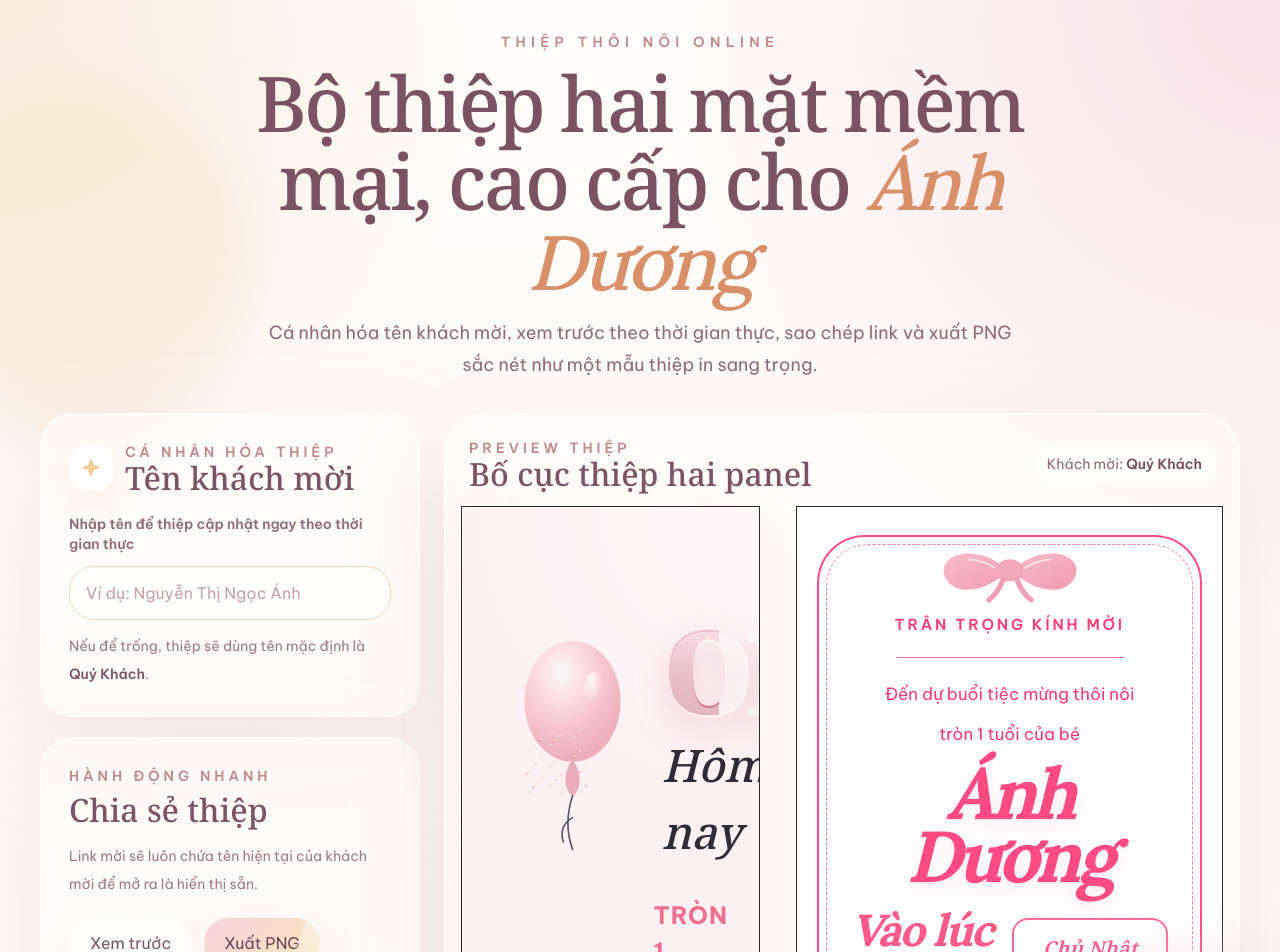
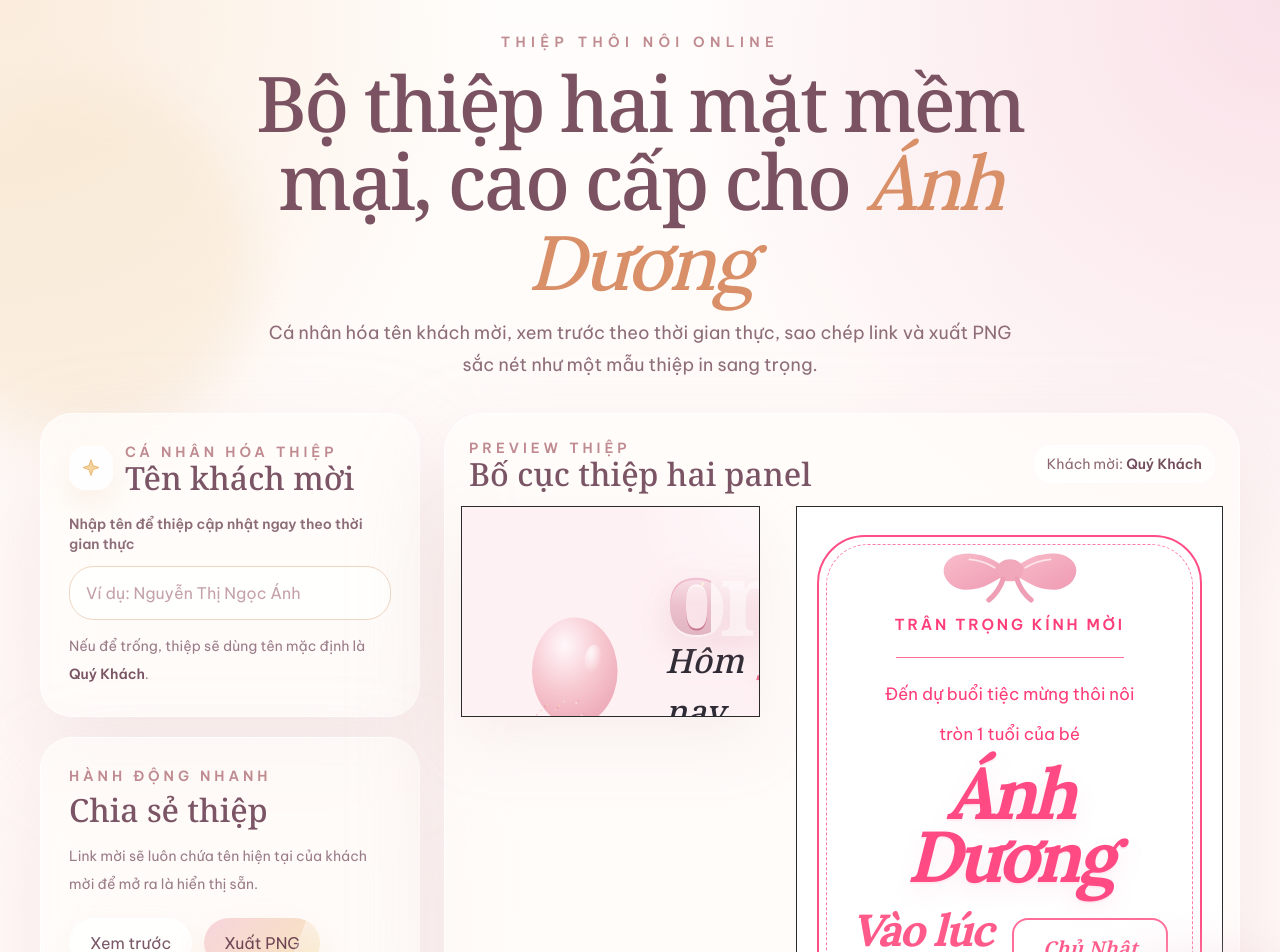
Before and after one commit to ThuKudo/Thiep-moi-tiec-thoi-noi, a Next.js app: page / in a window 1280 px wide. Shown: the top 952 px of the page. Built offline with nearby package versions, Linux system fonts and the light colour scheme.

Commit message:
fix: restore landscape proportion for cover panel

```diff
--- a/src/components/InvitationCard.tsx
+++ b/src/components/InvitationCard.tsx
@@ -10,7 +10,7 @@ type InvitationCardProps = {
 export function InvitationCard({ config, guestName }: InvitationCardProps) {
   return (
     <article className="invitation-card-shell mx-auto w-full max-w-[1240px]">
-      <div className="grid gap-6 lg:grid-cols-[1.55fr_0.8fr] lg:gap-9">
+      <div className="grid gap-6 lg:items-start lg:grid-cols-[1.55fr_0.8fr] lg:gap-9">
         <InvitationCover config={config} guestName={guestName} />
         <InvitationDetails config={config} />
       </div>
--- a/src/components/InvitationCover.tsx
+++ b/src/components/InvitationCover.tsx
@@ -43,31 +43,31 @@ export function InvitationCover({ config, guestName }: InvitationCoverProps) {
   const inviteLine = fillTemplate(config.coverInviteLine, resolvedGuestName);
 
   return (
-    <section className="cover-panel relative overflow-hidden rounded-none border border-[#2a2a2a] bg-[#fef1f4] px-7 py-8 sm:px-10 sm:py-10">
+    <section className="cover-panel relative overflow-hidden rounded-none border border-[#2a2a2a] bg-[#fef1f4] px-7 py-8 sm:px-10 sm:py-10 lg:aspect-[1.42/1] lg:px-12 lg:py-9">
       <div className="pointer-events-none absolute inset-0 bg-[radial-gradient(circle_at_top_right,rgba(255,255,255,0.5),transparent_34%)]" />
 
-      <div className="relative flex min-h-[34rem] flex-col justify-between sm:min-h-[38rem]">
+      <div className="relative flex min-h-[34rem] flex-col justify-between sm:min-h-[38rem] lg:min-h-0 lg:h-full">
         <div className="flex-1">
-          <div className="mx-auto flex max-w-[39rem] items-start justify-center gap-2 pt-8 sm:pt-12">
-            <div className="mt-10 h-[14rem] w-[8.8rem] shrink-0 sm:mt-8 sm:h-[15.5rem] sm:w-[9.5rem]">
+          <div className="mx-auto flex max-w-[39rem] items-start justify-center gap-2 pt-8 sm:pt-12 lg:max-w-[40rem] lg:items-center lg:gap-4 lg:pt-3">
+            <div className="mt-10 h-[14rem] w-[8.8rem] shrink-0 sm:mt-8 sm:h-[15.5rem] sm:w-[9.5rem] lg:mt-2 lg:h-[13.8rem] lg:w-[8.7rem]">
               <BalloonIcon />
             </div>
 
             <div className="min-w-0">
-              <div className="glitter-word text-[clamp(5.4rem,14vw,9.6rem)] leading-[0.78] tracking-[-0.08em]">
+              <div className="glitter-word text-[clamp(5.4rem,14vw,9.6rem)] leading-[0.78] tracking-[-0.08em] lg:text-[clamp(5rem,8vw,8.2rem)]">
                 {config.coverOneLabel}
               </div>
 
-              <div className="-mt-1 flex items-end gap-2 sm:gap-3">
-                <p className="pb-2 font-heading text-[clamp(1.7rem,3.8vw,2.8rem)] italic text-[#2f2c35]">
+              <div className="-mt-1 flex items-end gap-2 sm:gap-3 lg:-mt-2">
+                <p className="pb-2 font-heading text-[clamp(1.7rem,3.8vw,2.8rem)] italic text-[#2f2c35] lg:text-[2.1rem]">
                   {config.coverTodayLabel}
                 </p>
-                <p className="cover-baby-name text-[clamp(3.3rem,7.2vw,5.8rem)] leading-[0.88] text-[#ec6f8d]">
+                <p className="cover-baby-name text-[clamp(3.3rem,7.2vw,5.8rem)] leading-[0.88] text-[#ec6f8d] lg:text-[clamp(3.6rem,5.2vw,5rem)]">
                   {config.babyName}
                 </p>
               </div>
 
-              <div className="mt-5 flex items-center justify-center gap-3 sm:mt-6">
+              <div className="mt-5 flex items-center justify-center gap-3 sm:mt-6 lg:mt-4">
                 <span className="h-[0.95rem] w-[3.65rem] bg-[#ef6f8f]" />
                 <p className="text-[clamp(1rem,2vw,1.5rem)] font-bold uppercase tracking-[0.04em] text-[#ef6f8f]">
                   {config.coverBadgeLabel}
@@ -78,8 +78,8 @@ export function InvitationCover({ config, guestName }: InvitationCoverProps) {
           </div>
         </div>
 
-        <div className="mx-auto mt-8 w-full max-w-[42rem] pt-5">
-          <p className="font-display text-[clamp(1.3rem,3vw,2.2rem)] italic leading-none text-[#b38a53] drop-shadow-[0_2px_5px_rgba(219,185,126,0.24)]">
+        <div className="mx-auto mt-8 w-full max-w-[42rem] pt-5 lg:mt-5 lg:max-w-[40rem] lg:pt-0">
+          <p className="font-display text-[clamp(1.3rem,3vw,2.2rem)] italic leading-none text-[#b38a53] drop-shadow-[0_2px_5px_rgba(219,185,126,0.24)] lg:text-[1.85rem]">
             {inviteLine}
           </p>
           <div className="mt-3 h-px bg-[repeating-linear-gradient(90deg,rgba(213,174,105,0.72)_0_3px,transparent_3px_7px)]" />
```
